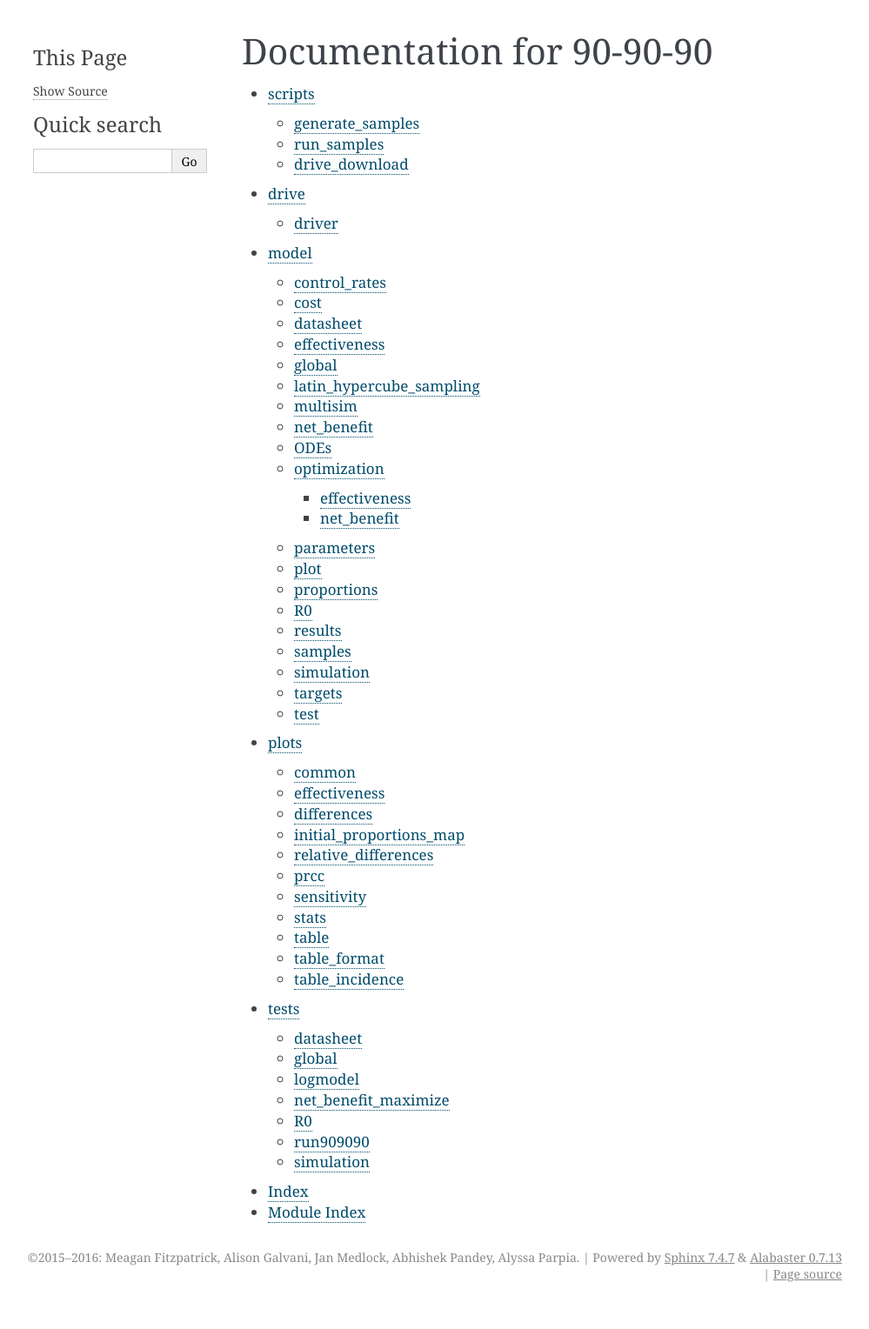
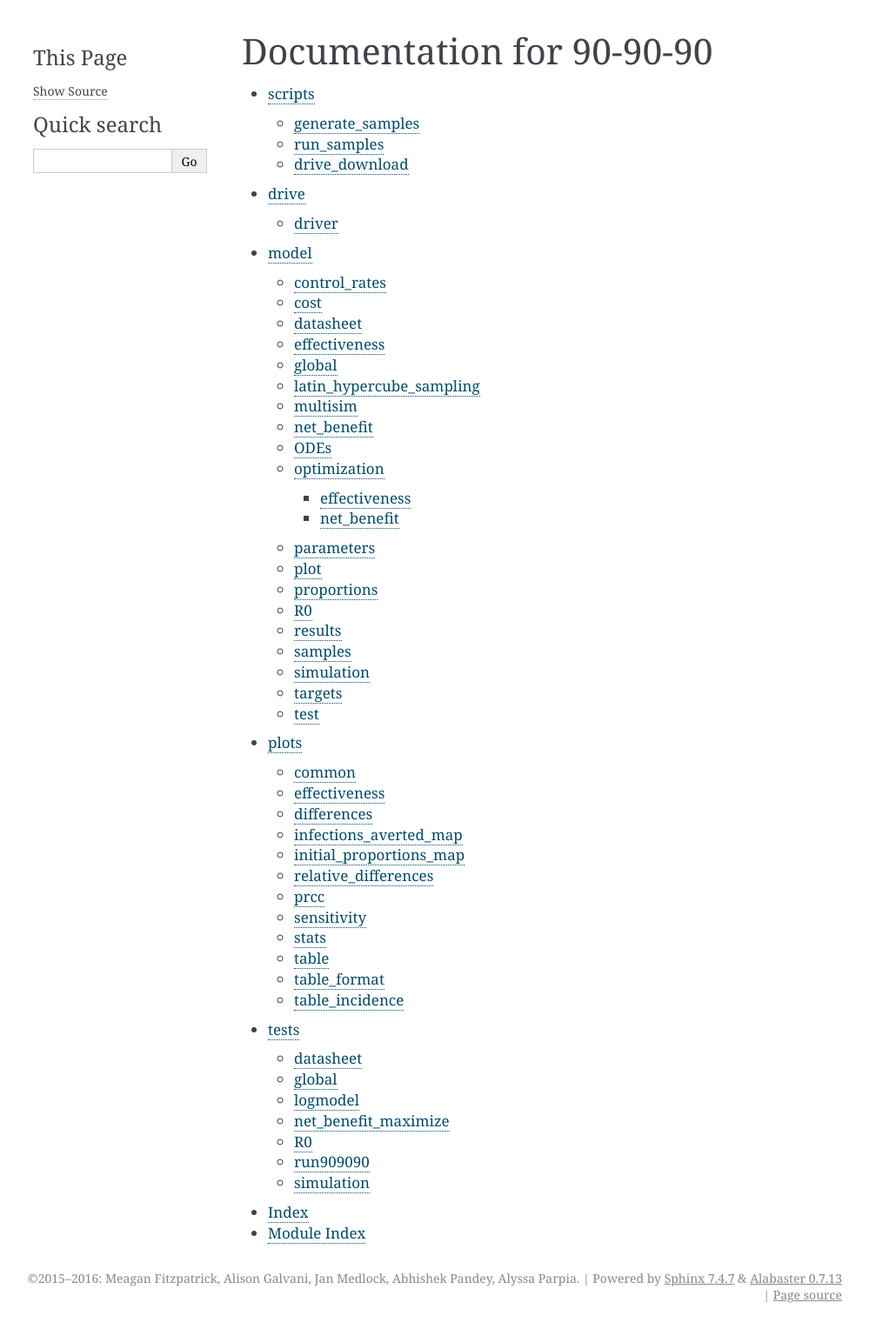
Before and after one commit to janmedlock/HIV-95-vaccine, a Sphinx documentation site: the page built from Codes/docs/index.rst, in a window 1280 px wide. Shown: the whole page at 87% size, without its empty margins (142-1141 px from the left). Built offline with Sphinx 7.4.7, drawn with Linux system fonts in a browser that asks for light colours; before the commit the page ends 1504 px from its top, so only the background shows below that.

Commit message:
Fixed docs.

```diff
--- a/Codes/docs/plots.rst
+++ b/Codes/docs/plots.rst
@@ -12,6 +12,10 @@ effectiveness
 differences
 -----------
 .. automodule:: plots.differences
+
+infections_averted_map
+----------------------
+.. automodule:: plots.infections_averted_map
 
 initial_proportions_map
 -----------------------
```
Also changed, not shown: 1 other file.
